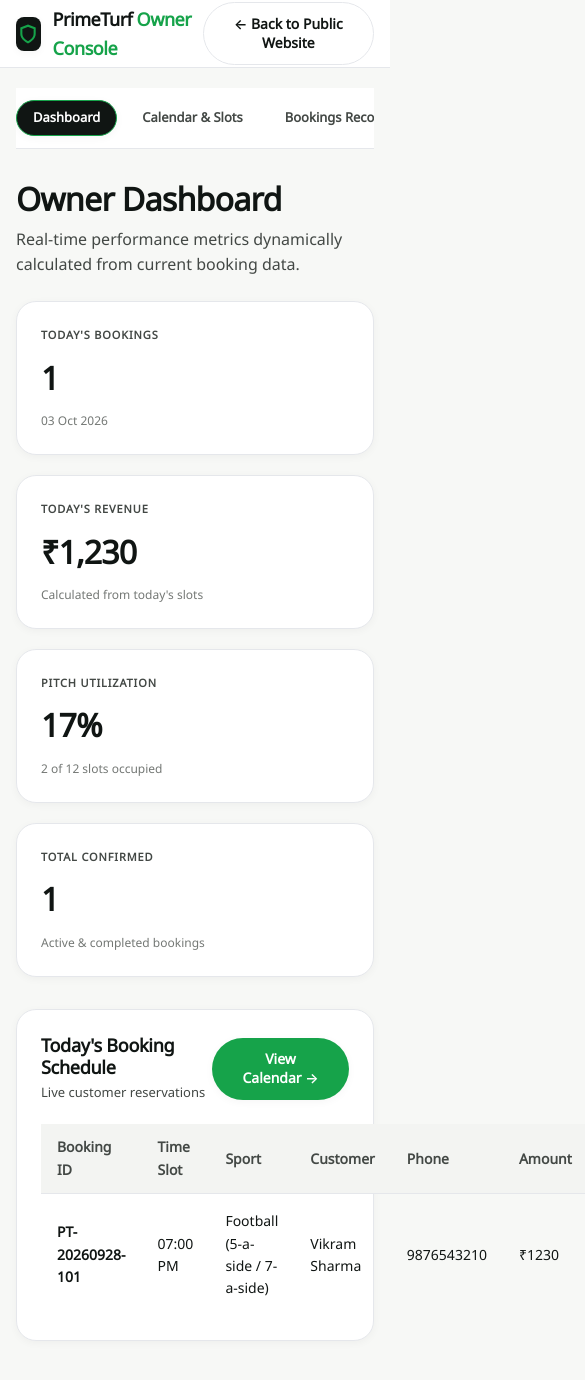
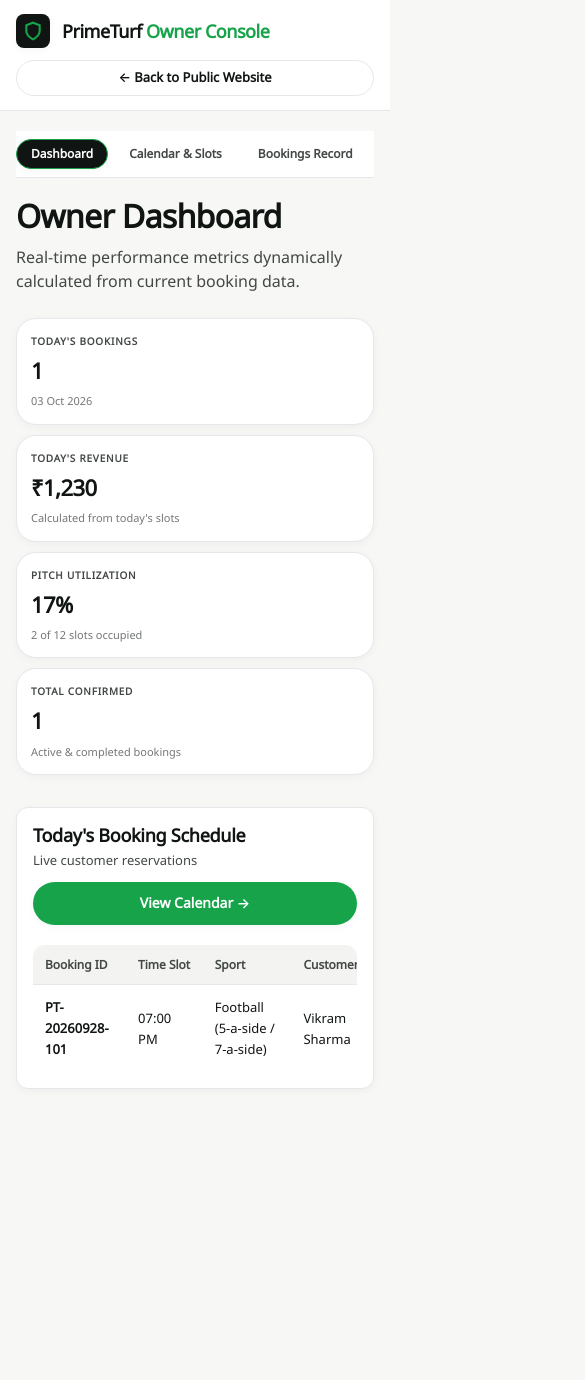
Before and after one commit to muthuvel558/turf, a React (Vite) app: page /owner in a window 390 px wide. Shown: the top 1380 px of the page, 585 px wide, since content can reach past the window. After the commit the page ends 1181 px from the top, so only its background shows below. Built offline with nearby package versions, Linux system fonts and the light colour scheme.

Commit message:
Optimize Owner console admin panel for mobile phone view

```diff
--- a/src/components/admin/AdminBookings.jsx
+++ b/src/components/admin/AdminBookings.jsx
@@ -22,7 +22,7 @@
       </div>
 
       {/* Filter Tabs */}
-      <div style={{ display: 'flex', gap: '8px', marginBottom: '20px' }}>
+      <div style={{ display: 'flex', gap: '8px', flexWrap: 'wrap', marginBottom: '20px' }}>
         {['ALL', 'UPCOMING', 'COMPLETED', 'CANCELLED'].map((filter) => (
           <button
             key={filter}
@@ -41,6 +41,7 @@
             No bookings matching criteria.
           </div>
         ) : (
+          <div className="admin-table-wrapper">
             <table className="admin-table">
               <thead>
                 <tr>
@@ -88,6 +89,7 @@
                 ))}
               </tbody>
             </table>
+          </div>
         )}
       </div>
     </div>
--- a/src/components/admin/AdminCalendar.jsx
+++ b/src/components/admin/AdminCalendar.jsx
@@ -70,6 +70,7 @@
           Slots for {selectedDateStr}
         </h3>
 
+        <div className="admin-table-wrapper">
           <table className="admin-table">
             <thead>
               <tr>
@@ -132,6 +133,7 @@
             </tbody>
           </table>
         </div>
+      </div>
 
       {/* Block Slot Modal */}
       {showBlockModal && (
--- a/src/components/admin/AdminDashboard.jsx
+++ b/src/components/admin/AdminDashboard.jsx
@@ -72,6 +72,7 @@
             No bookings recorded for today yet.
           </div>
         ) : (
+          <div className="admin-table-wrapper">
             <table className="admin-table">
               <thead>
                 <tr>
@@ -98,6 +99,7 @@
                 ))}
               </tbody>
             </table>
+          </div>
         )}
       </div>
     </div>
--- a/src/components/admin/AdminReviews.jsx
+++ b/src/components/admin/AdminReviews.jsx
@@ -25,6 +25,7 @@
         {reviews.length === 0 ? (
           <div style={{ padding: '24px', textAlign: 'center', color: 'var(--text-muted)' }}>No customer reviews recorded.</div>
         ) : (
+          <div className="admin-table-wrapper">
             <table className="admin-table">
               <thead>
                 <tr>
@@ -70,6 +71,7 @@
                 ))}
               </tbody>
             </table>
+          </div>
         )}
       </div>
     </div>
--- a/src/pages/OwnerPage.jsx
+++ b/src/pages/OwnerPage.jsx
@@ -46,7 +46,7 @@
     <div className="admin-layout">
       {/* Admin Top Header */}
       <header className="admin-header">
-        <div className="container" style={{ display: 'flex', alignItems: 'center', justifyContent: 'space-between', width: '100%' }}>
+        <div className="container admin-header-content">
           <div style={{ display: 'flex', alignItems: 'center', gap: '12px' }}>
             <div className="header-logo-icon">
               <svg width="20" height="20" viewBox="0 0 24 24" fill="none" stroke="currentColor" strokeWidth="2.5">
--- a/src/styles/admin.css
+++ b/src/styles/admin.css
@@ -1,4 +1,4 @@
-/* Admin Panel Styles - Preserving White Minimalist Visual Language */
+/* Admin Panel Styles - Mobile Optimized & Minimalist Visual Language */
 .admin-layout {
   min-height: 100vh;
   background-color: var(--bg-primary);
@@ -12,14 +12,27 @@
   align-items: center;
 }
 
+.admin-header-content {
+  display: flex;
+  align-items: center;
+  justify-content: space-between;
+  width: 100%;
+}
+
 .admin-nav-tabs {
   display: flex;
   gap: 8px;
   overflow-x: auto;
+  -webkit-overflow-scrolling: touch;
   padding: 12px 0;
   border-bottom: 1px solid var(--border-color);
   background-color: var(--bg-surface);
-  margin-bottom: 32px;
+  margin-bottom: 28px;
+  scrollbar-width: none; /* Firefox */
+}
+
+.admin-nav-tabs::-webkit-scrollbar {
+  display: none; /* Safari and Chrome */
 }
 
 .admin-tab-btn {
@@ -33,6 +46,7 @@
   cursor: pointer;
   white-space: nowrap;
   transition: all 0.2s ease;
+  flex-shrink: 0;
 }
 
 .admin-tab-btn:hover {
@@ -107,6 +121,15 @@
   align-items: center;
   justify-content: space-between;
   margin-bottom: 20px;
+  flex-wrap: wrap;
+  gap: 12px;
+}
+
+.admin-table-wrapper {
+  width: 100%;
+  overflow-x: auto;
+  -webkit-overflow-scrolling: touch;
+  border-radius: var(--radius-md);
 }
 
 .admin-table {
@@ -114,6 +137,7 @@
   border-collapse: collapse;
   font-size: 14px;
   text-align: left;
+  min-width: 620px;
 }
 
 .admin-table th {
@@ -122,12 +146,14 @@
   color: var(--text-secondary);
   font-weight: 700;
   border-bottom: 1px solid var(--border-color);
+  white-space: nowrap;
 }
 
 .admin-table td {
-  padding: 16px;
+  padding: 14px 16px;
   border-bottom: 1px solid var(--border-color);
   color: var(--text-primary);
+  vertical-align: middle;
 }
 
 .admin-table tr:last-child td {
@@ -141,6 +167,7 @@
   font-size: 12px;
   font-weight: 700;
   text-transform: uppercase;
+  white-space: nowrap;
 }
 
 .status-tag.upcoming {
@@ -163,13 +190,94 @@
   color: #E65100;
 }
 
+/* Mobile Responsive Optimizations for Phone View */
 @media (max-width: 992px) {
   .admin-metrics-grid {
     grid-template-columns: repeat(2, 1fr);
+    gap: 16px;
   }
 }
 
 @media (max-width: 640px) {
+  .admin-header {
+    height: auto;
+    padding: 14px 0;
+  }
+
+  .admin-header-content {
+    flex-direction: column;
+    align-items: stretch;
+    gap: 12px;
+  }
+
+  .admin-header-content .btn {
+    width: 100%;
+    justify-content: center;
+    font-size: 13px;
+    padding: 8px 12px;
+  }
+
+  .admin-metrics-grid {
+    grid-template-columns: repeat(2, 1fr);
+    gap: 10px;
+  }
+
+  .metric-card {
+    padding: 14px;
+    gap: 4px;
+  }
+
+  .metric-value {
+    font-size: 22px;
+  }
+
+  .metric-label {
+    font-size: 10px;
+  }
+
+  .metric-subtext {
+    font-size: 11px;
+  }
+
+  .admin-table-card {
+    padding: 16px;
+    border-radius: var(--radius-md);
+  }
+
+  .admin-table-header {
+    flex-direction: column;
+    align-items: stretch;
+    gap: 10px;
+  }
+
+  .admin-table-header .btn {
+    width: 100%;
+    text-align: center;
+  }
+
+  .admin-nav-tabs {
+    padding: 8px 0;
+    gap: 6px;
+    margin-bottom: 20px;
+  }
+
+  .admin-tab-btn {
+    padding: 6px 14px;
+    font-size: 12px;
+  }
+
+  .admin-table th {
+    padding: 10px 12px;
+    font-size: 12px;
+  }
+
+  .admin-table td {
+    padding: 12px;
+    font-size: 13px;
+  }
+}
+
+@media (max-width: 480px) {
   .admin-metrics-grid {
     grid-template-columns: 1fr;
   }
```
Lines whose indentation alone changed are shown as unchanged.
